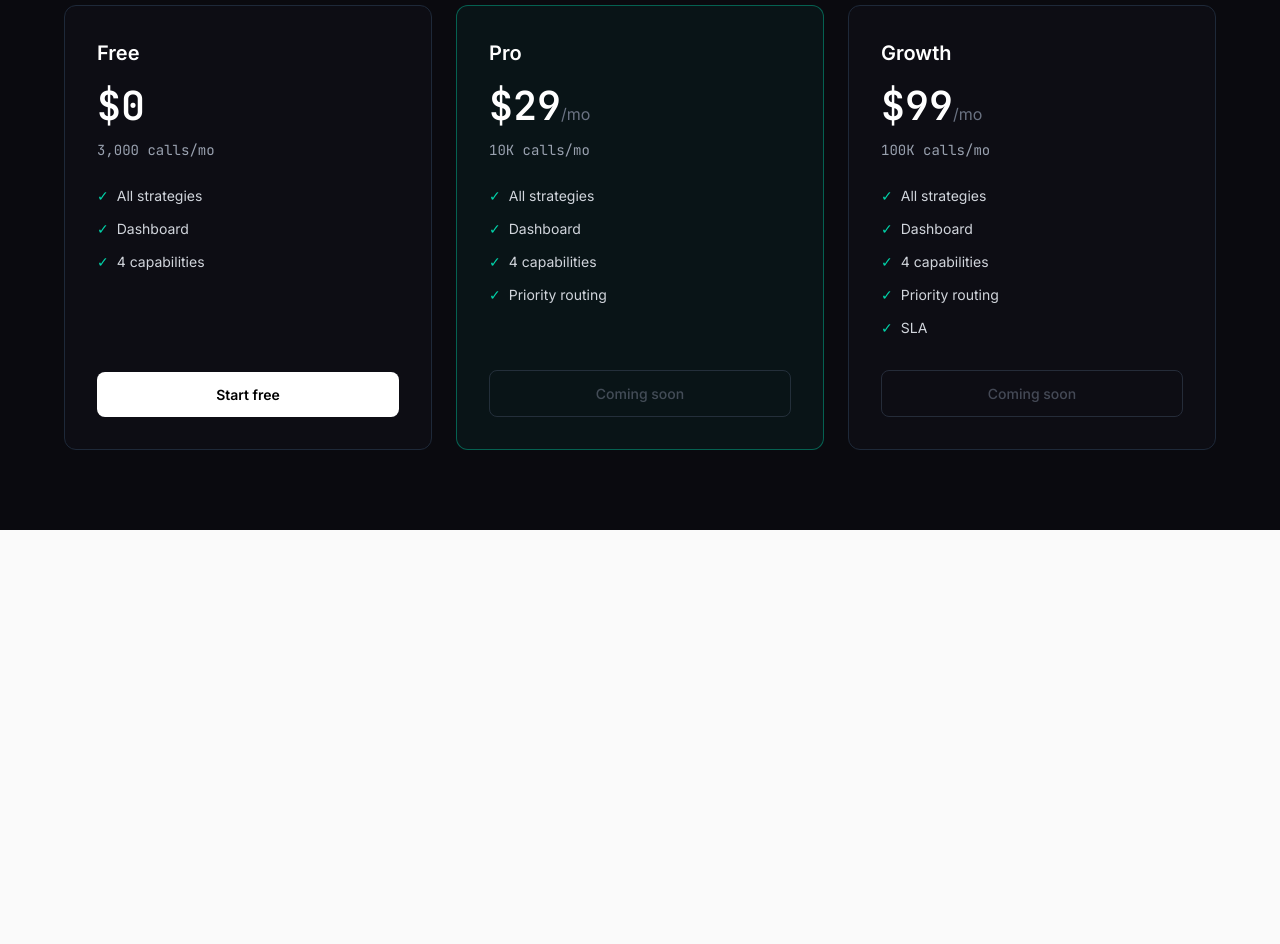
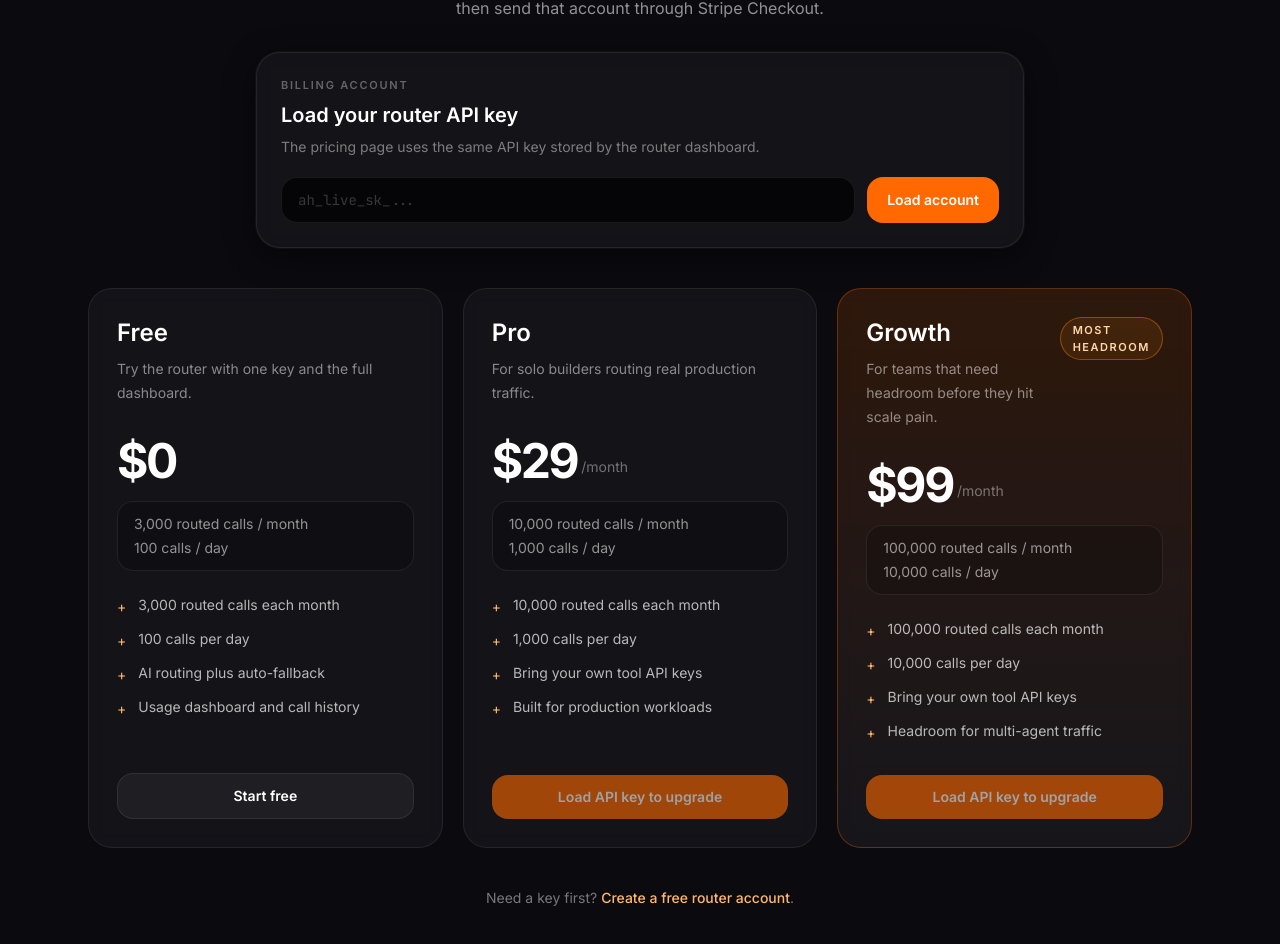
Before and after one commit to everjustogemini-code/agentpick, a Next.js app: page /pricing in a window 1280 px wide. Shown: the part 270-1214 px from the top of the page. Before the commit the page ends 800 px from the top, so only its background shows below. Built offline with nearby package versions, Linux system fonts and the light colour scheme.

Commit message:
[feature] Stripe Payment Integration

```diff
--- a/src/app/pricing/page.tsx
+++ b/src/app/pricing/page.tsx
@@ -1,3 +1,4 @@
+import { Suspense } from 'react';
 import type { Metadata } from 'next';
 import SiteHeader from '@/components/SiteHeader';
 import PricingPageClient from '@/components/PricingPageClient';
@@ -12,7 +13,9 @@ export default function PricingPage() {
   return (
     <div className="min-h-screen bg-[#0a0a0f]">
       <SiteHeader />
-      <PricingPageClient />
+      <Suspense fallback={<div className="mx-auto max-w-6xl px-6 py-12 text-sm text-white/45">Loading pricing...</div>}>
+        <PricingPageClient />
+      </Suspense>
     </div>
   );
 }
--- a/src/components/PricingPageClient.tsx
+++ b/src/components/PricingPageClient.tsx
@@ -1,92 +1,293 @@
 'use client';
 
+import type { FormEvent } from 'react';
 import Link from 'next/link';
+import { useEffect, useState } from 'react';
+import { useSearchParams } from 'next/navigation';
+import {
+  PRICING_CARD_PLANS,
+  getRouterPlanLabel,
+  isPlanAtLeast,
+  normalizeUpgradePlan,
+  type RouterPlanCode,
+  type UpgradePlanSlug,
+} from '@/lib/router/plans';
 
-const plans = [
-  {
-    name: 'Free',
-    price: '$0',
-    period: '',
-    calls: '3,000 calls/mo',
-    features: ['All strategies', 'Dashboard', '4 capabilities'],
-    cta: 'Start free',
-    href: '/dashboard/router',
-    primary: false,
-  },
-  {
-    name: 'Pro',
-    price: '$29',
-    period: '/mo',
-    calls: '10K calls/mo',
-    features: ['All strategies', 'Dashboard', '4 capabilities', 'Priority routing'],
-    cta: 'Coming soon',
-    href: '#',
-    primary: true,
-    disabled: true,
-  },
-  {
-    name: 'Growth',
-    price: '$99',
-    period: '/mo',
-    calls: '100K calls/mo',
-    features: ['All strategies', 'Dashboard', '4 capabilities', 'Priority routing', 'SLA'],
-    cta: 'Coming soon',
-    href: '#',
-    primary: false,
-    disabled: true,
-  },
-];
+const STORAGE_KEY = 'agentpick_api_key';
+
+type BillingAccount = {
+  id: string;
+  email: string | null;
+  plan: RouterPlanCode;
+  planLabel?: string;
+};
+
+type UpgradeResponse = {
+  checkoutUrl: string;
+};
 
 export default function PricingPageClient() {
+  const searchParams = useSearchParams();
+  const [draftKey, setDraftKey] = useState('');
+  const [apiKey, setApiKey] = useState('');
+  const [account, setAccount] = useState<BillingAccount | null>(null);
+  const [accountLoading, setAccountLoading] = useState(false);
+  const [accountError, setAccountError] = useState('');
+  const [checkoutError, setCheckoutError] = useState('');
+  const [checkoutPlan, setCheckoutPlan] = useState<UpgradePlanSlug | null>(null);
+
+  useEffect(() => {
+    const savedKey = window.localStorage.getItem(STORAGE_KEY);
+    if (!savedKey) return;
+
+    setDraftKey(savedKey);
+    void loadAccount(savedKey, false);
+  }, []);
+
+  async function loadAccount(key: string, persist = true) {
+    setAccountLoading(true);
+    setAccountError('');
+    setCheckoutError('');
+
+    try {
+      const response = await fetch('/api/v1/router/account', {
+        headers: {
+          Authorization: `Bearer ${key}`,
+        },
+      });
+
+      if (!response.ok) {
+        throw new Error('Invalid API key.');
+      }
+
+      const data = await response.json();
+      setApiKey(key);
+      setAccount(data.account);
+
+      if (persist) {
+        window.localStorage.setItem(STORAGE_KEY, key);
+      }
+    } catch (error) {
+      setAccount(null);
+      setApiKey('');
+      setAccountError(error instanceof Error ? error.message : 'Unable to load billing account.');
+      window.localStorage.removeItem(STORAGE_KEY);
+    } finally {
+      setAccountLoading(false);
+    }
+  }
+
+  async function handleAccountSubmit(event: FormEvent<HTMLFormElement>) {
+    event.preventDefault();
+
+    if (!draftKey.trim()) {
+      setAccountError('Paste your AgentPick API key first.');
+      return;
+    }
+
+    await loadAccount(draftKey.trim(), true);
+  }
+
+  async function handleCheckout(plan: UpgradePlanSlug) {
+    if (!apiKey || !account) {
+      setCheckoutError('Load your AgentPick API key before starting checkout.');
+      return;
+    }
+
+    setCheckoutPlan(plan);
+    setCheckoutError('');
+
+    try {
+      const response = await fetch('/api/v1/router/upgrade', {
+        method: 'POST',
+        headers: {
+          Authorization: `Bearer ${apiKey}`,
+          'Content-Type': 'application/json',
+        },
+        body: JSON.stringify({ plan }),
+      });
+
+      if (!response.ok) {
+        const data = await response.json().catch(() => ({ error: { message: 'Checkout failed.' } }));
+        throw new Error(data.error?.message ?? 'Checkout failed.');
+      }
+
+      const data = (await response.json()) as UpgradeResponse;
+      window.location.assign(data.checkoutUrl);
+    } catch (error) {
+      setCheckoutError(error instanceof Error ? error.message : 'Checkout failed.');
+      setCheckoutPlan(null);
+    }
+  }
+
+  const checkoutState = searchParams.get('checkout');
+  const checkoutPlanFromUrl = normalizeUpgradePlan(searchParams.get('plan'));
+  const currentPlanLabel = account?.planLabel ?? (account ? getRouterPlanLabel(account.plan) : null);
+
   return (
-    <section className="mx-auto max-w-[1200px] px-6 py-20">
-      <h1 className="mb-4 text-center text-[36px] font-bold tracking-tight text-white">
-        Pricing
+    <main className="mx-auto max-w-6xl px-6 py-12">
+      <div className="mx-auto max-w-3xl text-center">
+        <p className="mb-3 text-[11px] font-semibold uppercase tracking-[0.18em] text-orange-400/90">
+          Router Billing
+        </p>
+        <h1 className="text-4xl font-bold tracking-[-0.04em] text-white sm:text-5xl">
+          Pick the plan that matches your agent traffic
         </h1>
-      <p className="mb-12 text-center text-[16px] text-gray-400">
-        Start free. Upgrade when you need more calls.
+        <p className="mx-auto mt-4 max-w-2xl text-sm leading-6 text-white/55 sm:text-base">
+          Billing is tied to your AgentPick router API key. Load the key you use in the dashboard,
+          then send that account through Stripe Checkout.
         </p>
-      <div className="grid gap-6 md:grid-cols-3">
-        {plans.map((plan) => (
-          <div
-            key={plan.name}
-            className={`flex flex-col rounded-xl border p-8 ${
-              plan.primary
-                ? 'border-[#00D4AA]/40 bg-[#00D4AA]/5'
-                : 'border-gray-800 bg-[#0d0d14]'
+      </div>
+
+      {checkoutState === 'success' && checkoutPlanFromUrl && (
+        <div className="mx-auto mt-8 max-w-3xl rounded-2xl border border-emerald-500/25 bg-emerald-500/10 px-5 py-4 text-sm text-emerald-100">
+          Stripe checkout completed for {checkoutPlanFromUrl === 'pro' ? 'Pro' : 'Growth'}.
+          The webhook should sync your plan in a few seconds.
+        </div>
+      )}
+
+      {checkoutState === 'cancelled' && checkoutPlanFromUrl && (
+        <div className="mx-auto mt-8 max-w-3xl rounded-2xl border border-amber-500/25 bg-amber-500/10 px-5 py-4 text-sm text-amber-100">
+          Stripe checkout was cancelled. Your account is unchanged.
+        </div>
+      )}
+
+      <section className="mx-auto mt-8 max-w-3xl rounded-3xl border border-white/[0.08] bg-white/[0.04] p-6 shadow-glass backdrop-blur-sm">
+        <div className="flex flex-col gap-5 md:flex-row md:items-end md:justify-between">
+          <div>
+            <p className="text-[11px] font-semibold uppercase tracking-[0.16em] text-white/35">
+              Billing Account
+            </p>
+            <h2 className="mt-2 text-xl font-semibold text-white">Load your router API key</h2>
+            <p className="mt-2 text-sm text-white/45">
+              The pricing page uses the same API key stored by the router dashboard.
+            </p>
+          </div>
+
+          {currentPlanLabel && (
+            <div className="rounded-full border border-orange-500/25 bg-orange-500/10 px-4 py-2 text-sm text-orange-200">
+              Current plan: {currentPlanLabel}
+            </div>
+          )}
+        </div>
+
+        <form className="mt-5 flex flex-col gap-3 md:flex-row" onSubmit={handleAccountSubmit}>
+          <input
+            type="password"
+            value={draftKey}
+            onChange={(event) => setDraftKey(event.target.value)}
+            placeholder="ah_live_sk_..."
+            className="min-w-0 flex-1 rounded-2xl border border-white/[0.08] bg-[#050507] px-4 py-3 text-sm font-mono text-white placeholder:text-white/20 focus:border-orange-500/45 focus:outline-none"
+          />
+          <button
+            type="submit"
+            disabled={accountLoading}
+            className="rounded-2xl bg-orange-500 px-5 py-3 text-sm font-semibold text-white transition-colors hover:bg-orange-400 disabled:cursor-not-allowed disabled:opacity-60"
+          >
+            {accountLoading ? 'Loading account...' : 'Load account'}
+          </button>
+        </form>
+
+        {account?.email && (
+          <p className="mt-4 text-sm text-white/55">
+            Billing email: <span className="font-medium text-white">{account.email}</span>
+          </p>
+        )}
+
+        {accountError && <p className="mt-4 text-sm text-red-400">{accountError}</p>}
+        {checkoutError && <p className="mt-4 text-sm text-red-400">{checkoutError}</p>}
+      </section>
+
+      <section className="mt-10 grid gap-5 lg:grid-cols-3">
+        {PRICING_CARD_PLANS.map((plan) => {
+          const upgradePlan = plan.slug === 'free' ? null : plan.slug;
+          const isPaidPlan = plan.slug === 'pro' || plan.slug === 'growth';
+          const exactMatch = account ? account.plan === plan.routerPlan : false;
+          const higherPlan =
+            account && isPaidPlan ? isPlanAtLeast(account.plan, plan.routerPlan) && !exactMatch : false;
+          const isBusy = upgradePlan ? checkoutPlan === upgradePlan : false;
+
+          return (
+            <article
+              key={plan.slug}
+              className={`flex flex-col rounded-3xl border p-7 backdrop-blur-sm ${
+                plan.slug === 'growth'
+                  ? 'border-orange-500/30 bg-gradient-to-b from-orange-500/15 to-white/[0.05]'
+                  : 'border-white/[0.08] bg-white/[0.04]'
               }`}
             >
-            <h3 className="mb-2 text-[20px] font-semibold text-white">{plan.name}</h3>
-            <div className="mb-1">
-              <span className="font-mono text-[40px] font-bold text-white">{plan.price}</span>
-              {plan.period && (
-                <span className="text-[16px] text-gray-500">{plan.period}</span>
+              <div className="flex items-start justify-between gap-4">
+                <div>
+                  <h3 className="text-2xl font-semibold text-white">{plan.label}</h3>
+                  <p className="mt-2 text-sm leading-6 text-white/50">{plan.description}</p>
+                </div>
+                {plan.slug === 'growth' && (
+                  <span className="rounded-full border border-orange-400/40 bg-orange-400/10 px-3 py-1 text-[11px] font-semibold uppercase tracking-[0.14em] text-orange-200">
+                    Most headroom
+                  </span>
                 )}
               </div>
-            <p className="mb-6 font-mono text-[14px] text-gray-400">{plan.calls}</p>
-            <ul className="mb-8 flex-1 space-y-3">
-              {plan.features.map((f) => (
-                <li key={f} className="flex items-center gap-2 text-[14px] text-gray-300">
-                  <span className="text-[#00D4AA]">✓</span>
-                  {f}
+
+              <div className="mt-8 flex items-end gap-1">
+                <span className="text-5xl font-bold tracking-[-0.05em] text-white">
+                  {plan.monthlyPriceUsd === 0 ? '$0' : `$${plan.monthlyPriceUsd}`}
+                </span>
+                <span className="pb-2 text-sm text-white/40">
+                  {plan.monthlyPriceUsd === 0 ? '' : '/month'}
+                </span>
+              </div>
+
+              <div className="mt-4 rounded-2xl border border-white/[0.08] bg-black/20 px-4 py-3 text-sm text-white/55">
+                <div>{plan.monthlyCalls.toLocaleString()} routed calls / month</div>
+                <div className="mt-1">{plan.dailyCalls.toLocaleString()} calls / day</div>
+              </div>
+
+              <ul className="mt-6 flex-1 space-y-3 text-sm text-white/70">
+                {plan.features.map((feature) => (
+                  <li key={feature} className="flex items-start gap-3">
+                    <span className="mt-0.5 text-orange-300">+</span>
+                    <span>{feature}</span>
                   </li>
                 ))}
               </ul>
-            {plan.disabled ? (
-              <span className="rounded-lg border border-gray-700 bg-transparent px-6 py-3 text-center text-[14px] font-medium text-gray-500 opacity-60">
-                {plan.cta}
-              </span>
+
+              {plan.slug === 'free' ? (
+                <Link
+                  href="/dashboard/router"
+                  className="mt-8 rounded-2xl border border-white/[0.08] bg-white/[0.05] px-5 py-3 text-center text-sm font-semibold text-white transition-colors hover:bg-white/[0.08]"
+                >
+                  {exactMatch ? 'Current plan' : plan.ctaLabel}
+                </Link>
               ) : (
-              <Link
-                href={plan.href}
-                className="rounded-lg bg-white px-6 py-3 text-center text-[14px] font-semibold text-black transition-opacity hover:opacity-90"
+                <button
+                  type="button"
+                  onClick={() => {
+                    if (upgradePlan) {
+                      void handleCheckout(upgradePlan);
+                    }
+                  }}
+                  disabled={isBusy || !account || exactMatch || higherPlan}
+                  className="mt-8 rounded-2xl bg-orange-500 px-5 py-3 text-sm font-semibold text-white transition-colors hover:bg-orange-400 disabled:cursor-not-allowed disabled:opacity-60"
                 >
-                {plan.cta}
+                  {isBusy && 'Redirecting to Stripe...'}
+                  {!isBusy && exactMatch && 'Current plan'}
+                  {!isBusy && higherPlan && `Included in ${currentPlanLabel}`}
+                  {!isBusy && !exactMatch && !higherPlan && !account && 'Load API key to upgrade'}
+                  {!isBusy && !exactMatch && !higherPlan && account && plan.ctaLabel}
+                </button>
+              )}
+            </article>
+          );
+        })}
+      </section>
+
+      <div className="mt-10 text-center text-sm text-white/45">
+        Need a key first?{' '}
+        <Link href="/dashboard/router" className="font-medium text-orange-300 hover:text-orange-200">
+          Create a free router account
         </Link>
-            )}
+        .
       </div>
-        ))}
-      </div>
-    </section>
+    </main>
   );
 }
```
Lines whose indentation alone changed are shown as unchanged.
